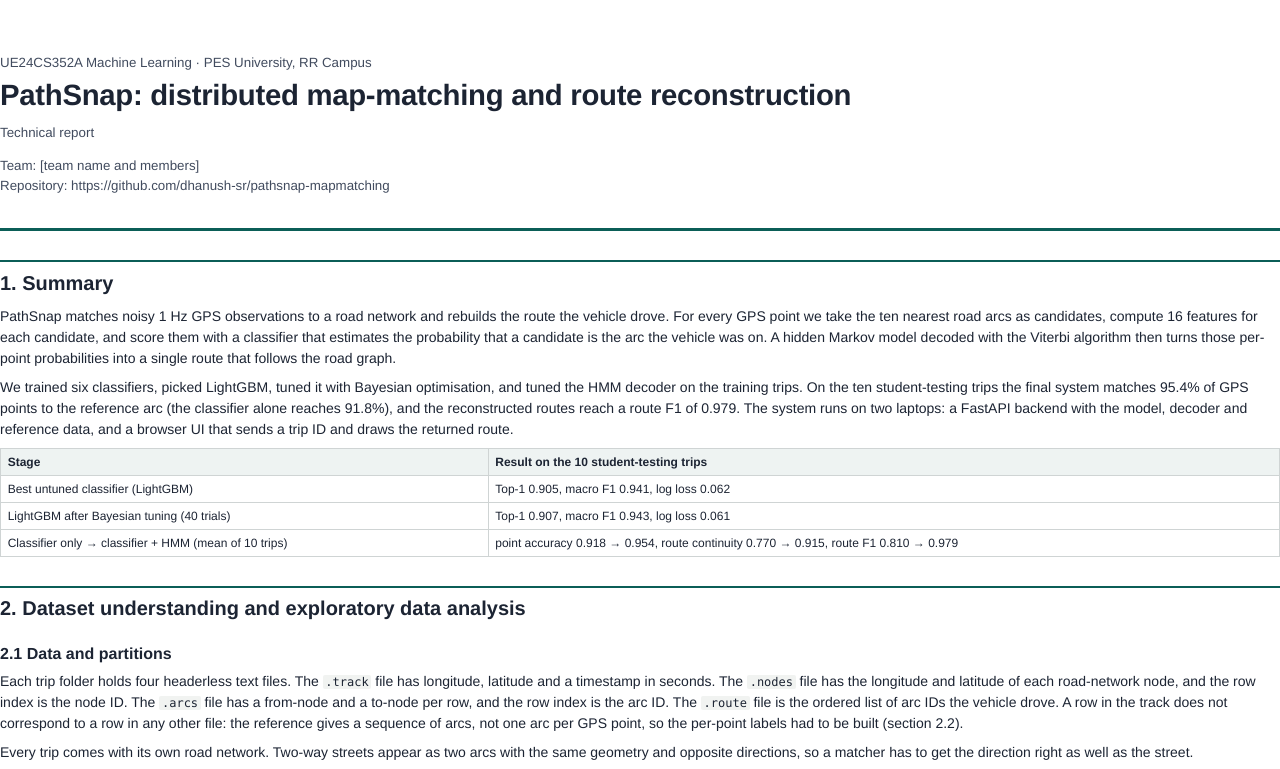
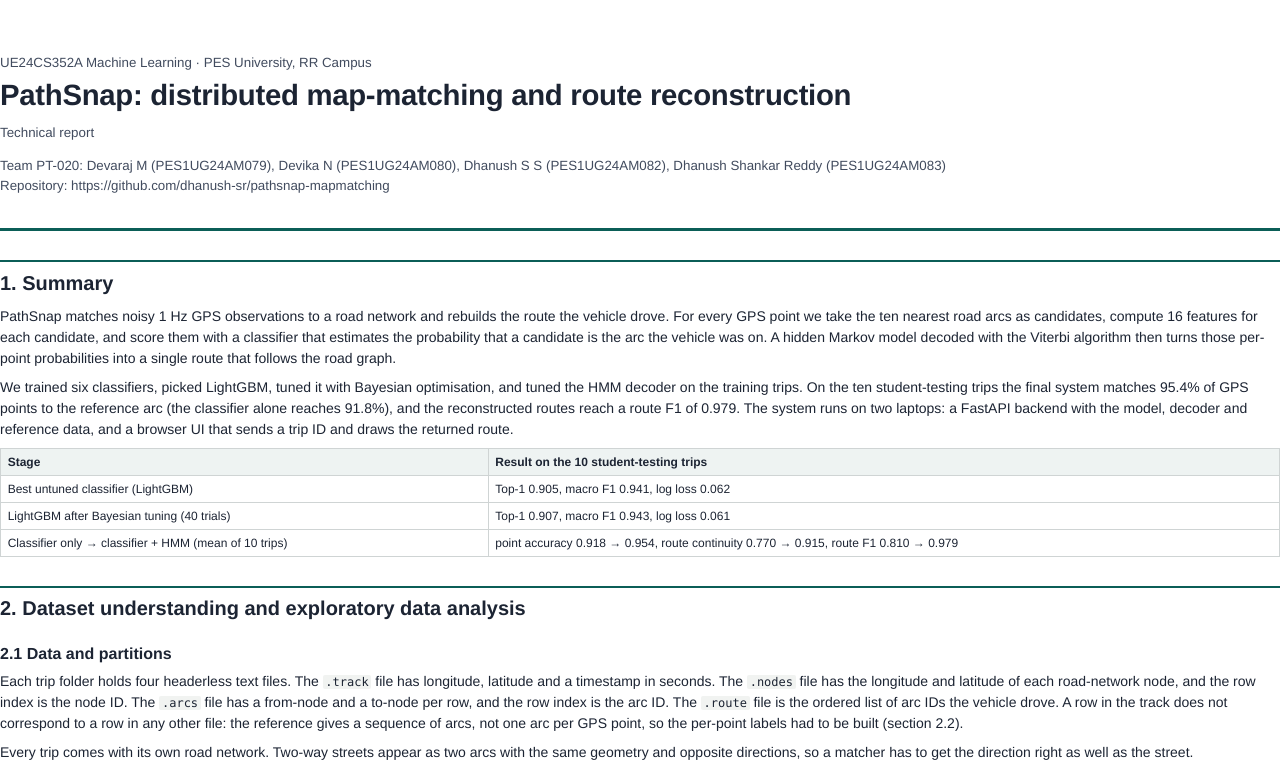
Before and after one commit to dhanush-sr/pathsnap, a plain HTML site: page report/report.html in a window 1280 px wide. Shown: the top 769 px of the page. Drawn offline with Linux system fonts and the light colour scheme.

Commit message:
Add team PT-020 and members to the report

```diff
--- a/report/report.html
+++ b/report/report.html
@@ -37,7 +37,7 @@
   <div class="meta">UE24CS352A Machine Learning · PES University, RR Campus</div>
   <h1>PathSnap: distributed map-matching and route reconstruction</h1>
   <div class="meta">Technical report</div>
-  <p class="meta" style="margin-top:10pt">Team: [team name and members]<br>
+  <p class="meta" style="margin-top:10pt">Team PT-020: Devaraj M (PES1UG24AM079), Devika N (PES1UG24AM080), Dhanush S S (PES1UG24AM082), Dhanush Shankar Reddy (PES1UG24AM083)<br>
   Repository: https://github.com/dhanush-sr/pathsnap-mapmatching</p>
 </div>
 
```
Also changed, not shown: 1 other file.
